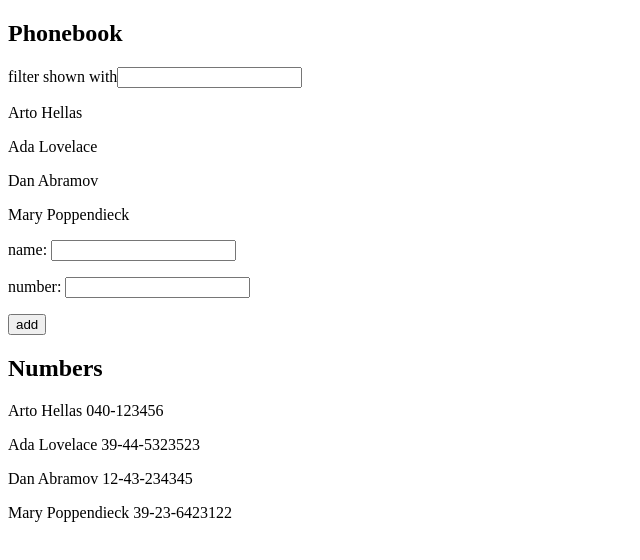
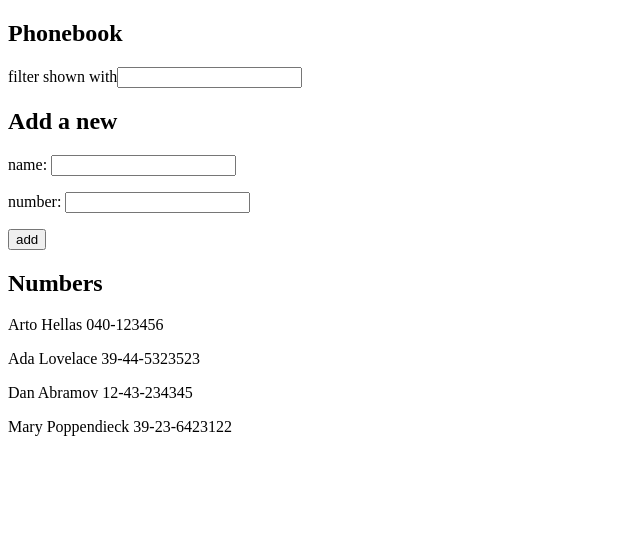
Before and after one commit to buiquanghuy23103/full-stack-open, a React (Create React App) app in the folder part2/phonebook/: page / in a window 1280 px wide. Shown: the top 560 px of the page, without its empty margins (0-640 px from the left). Built offline with nearby package versions, Linux system fonts and the light colour scheme.

Commit message:
exercise 2.10

```diff
--- a/part2/phonebook/src/App.js
+++ b/part2/phonebook/src/App.js
@@ -1,15 +1,34 @@
 import { useState } from 'react'
 
-const App = () => {
-	const [persons, setPersons] = useState([
-		{ name: 'Arto Hellas', number: '040-123456', id: 1 },
-		{ name: 'Ada Lovelace', number: '39-44-5323523', id: 2 },
-		{ name: 'Dan Abramov', number: '12-43-234345', id: 3 },
-		{ name: 'Mary Poppendieck', number: '39-23-6423122', id: 4 }
-	])
+const PersonLine = ({person}) => (
+	<p key={person.name}>{person.name} {person.number}</p>
+)
+
+const Filter = ({persons}) => {
+	const [filter, setFilter] = useState('')
+
+	const handleFilterChange = (event) => {
+		setFilter(event.target.value)
+	}
+
+	const filteredList = persons.filter(person =>
+		person.name.toLowerCase().includes(filter.toLowerCase())
+	).map(person => <PersonLine key={person.id} person={person}/>)
+
+	return (
+		<>
+			<p>
+				filter shown with
+				<input value={filter} onChange={handleFilterChange} />
+			</p>
+			{filter ? filteredList : ''}
+		</>
+	)
+}
+
+const AddNewForm = ({persons, addNewPerson}) => {
 	const [newName, setNewName] = useState('')
 	const [newNumber, setNewNumber] = useState('')
-	const [filter, setFilter] = useState('')
 
 	const handleNameChange = (event) => {
 		setNewName(event.target.value)
@@ -19,39 +38,24 @@ const App = () => {
 		setNewNumber(event.target.value)
 	}
 
-	const handleFilterChange = (event) => {
-		setFilter(event.target.value)
-	}
-
 	const handleSubmit = (event) => {
 		event.preventDefault()
 		if (persons.find(person => person.name === newName))
 			window.alert(`${newName} is already added to phonebook`)
 		else
 		{
-			const newPerson = { name: newName, number: newNumber }
-			setPersons(persons.concat(newPerson))
+			const newPerson = {
+				name: newName,
+				number: newNumber,
+				id: persons.length
+			}
+			addNewPerson(newPerson)
 		}
 		setNewName('')
 		setNewNumber('')
 	}
 
-	const personList = persons.map(person =>
-		<p key={person.name}>{person.name} {person.number}</p>
-	)
-
-	const filteredList = persons.filter(person =>
-		person.name.toLowerCase().includes(filter.toLowerCase())
-	).map(person => <p>{person.name}</p>)
-
 	return (
-		<div>
-		<h2>Phonebook</h2>
-		<p>
-			filter shown with
-			<input value={filter} onChange={handleFilterChange} />
-		</p>
-		<p>{filteredList}</p>
 		<form>
 			<p>
 				name: <input value={newName} onChange={handleNameChange}/>
@@ -61,8 +65,33 @@ const App = () => {
 			</p>
 			<button type="submit" onClick={handleSubmit}>add</button>
 		</form>
-		<h2>Numbers</h2>
-			{personList}
+	)
+}
+
+const PersonList = ({persons}) => persons.map(person =>
+	<PersonLine key={person.id} person={person}/>
+)
+
+const App = () => {
+	const [persons, setPersons] = useState([
+		{ name: 'Arto Hellas', number: '040-123456', id: 1 },
+		{ name: 'Ada Lovelace', number: '39-44-5323523', id: 2 },
+		{ name: 'Dan Abramov', number: '12-43-234345', id: 3 },
+		{ name: 'Mary Poppendieck', number: '39-23-6423122', id: 4 }
+	])
+
+	const addNewPerson = (newPerson) => {
+		setPersons(persons.concat(newPerson))
+	}
+
+	return (
+		<div>
+			<h2>Phonebook</h2>
+			<Filter persons={persons}/>
+			<h2>Add a new</h2>
+			<AddNewForm persons={persons} addNewPerson={addNewPerson}/>
+			<h2>Numbers</h2>
+			<PersonList persons={persons}/>
 		</div>
 	)
 }
```
